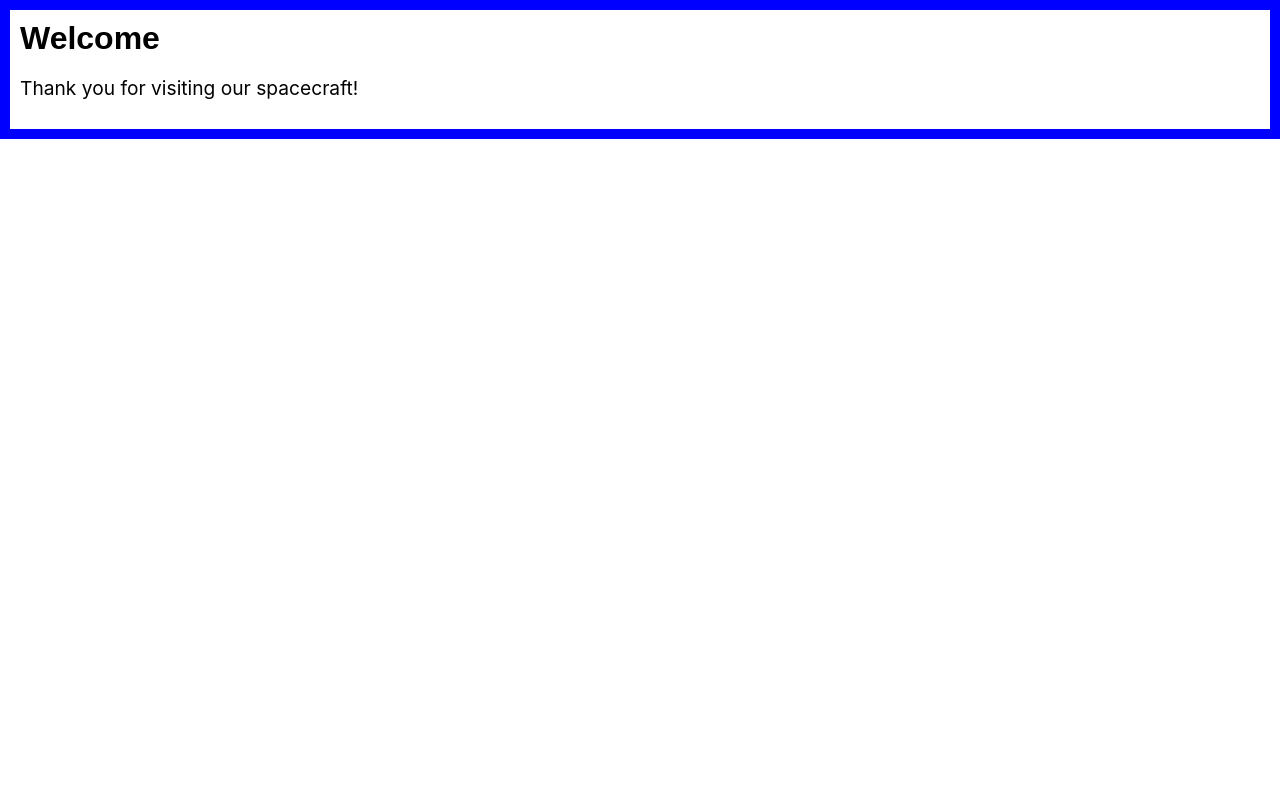
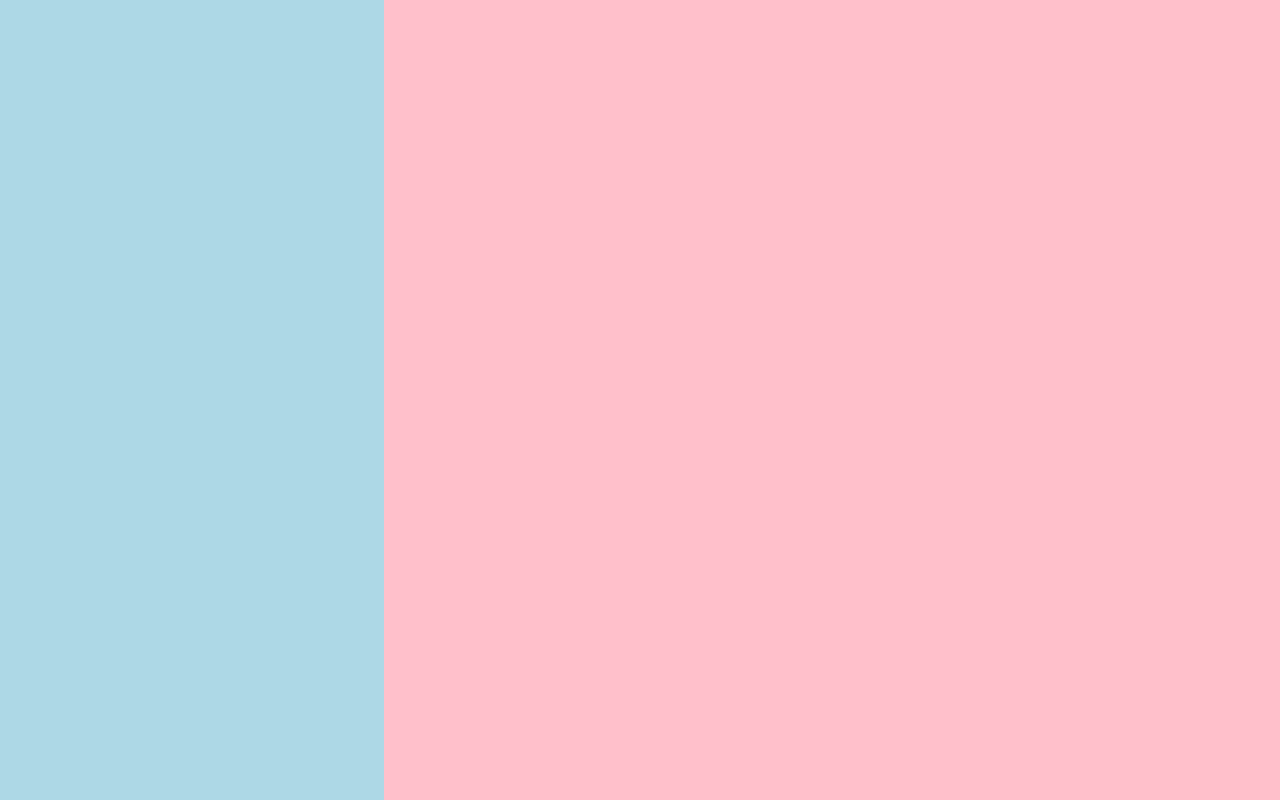
Before and after one commit to jasdang/react-clock, a React (Create React App) app: page / in a window 1280 px wide. Built offline with nearby package versions, Linux system fonts and the light colour scheme.

Commit message:
containment example #2

```diff
--- a/src/App.css
+++ b/src/App.css
@@ -1,17 +1,35 @@
-.FancyBorder {
-  padding: 10px 10px;
-  border: 10px solid;
+html,
+body,
+#root {
+  width: 100%;
+  height: 100%;
 }
 
-.FancyBorder-blue {
-  border-color: blue;
+.SplitPane {
+  width: 100%;
+  height: 100%;
 }
 
-.Dialog-title {
-  margin: 0;
-  font-family: sans-serif;
+.SplitPane-left {
+  float: left;
+  width: 30%;
+  height: 100%;
 }
 
-.Dialog-message {
-  font-size: larger;
+.SplitPane-right {
+  float: left;
+  width: 70%;
+  height: 100%;
 }
+
+.Contacts {
+  width: 100%;
+  height: 100%;
+  background: lightblue;
+}
+
+.Chat {
+  width: 100%;
+  height: 100%;
+  background: pink;
+}
--- a/src/App.js
+++ b/src/App.js
@@ -1,21 +1,24 @@
 import React from 'react';
 import './App.css';
-
-function App() {
-  return (
-    <FancyBorder color='blue'>
-      <h1 className='Dialog-title'>Welcome</h1>
-      <p className='Dialog-message'>Thank you for visiting our spacecraft!</p>
-    </FancyBorder>
-  );
+function Contacts() {
+  return <div className='Contacts' />;
 }
 
-function FancyBorder(props) {
+function Chat() {
+  return <div className='Chat' />;
+}
+
+function SplitPane(props) {
   return (
-    <div className={'FancyBorder FancyBorder-' + props.color}>
-      {props.children}
+    <div className='SplitPane'>
+      <div className='SplitPane-left'>{props.left}</div>
+      <div className='SplitPane-right'>{props.right}</div>
     </div>
   );
 }
 
+function App() {
+  return <SplitPane left={<Contacts />} right={<Chat />} />;
+}
+
 export default App;
```
